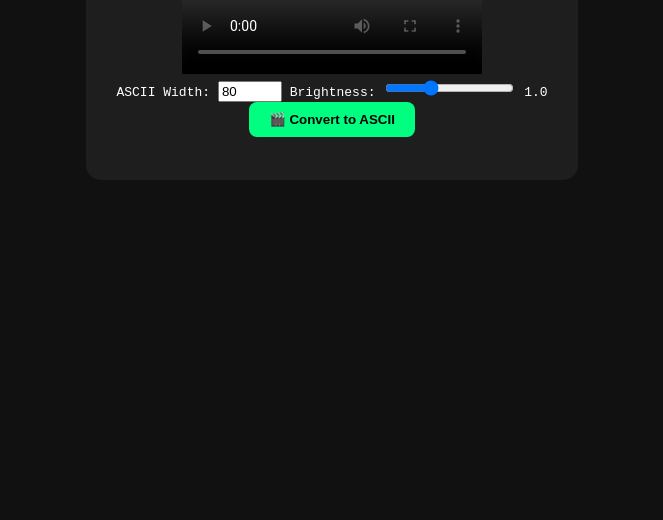
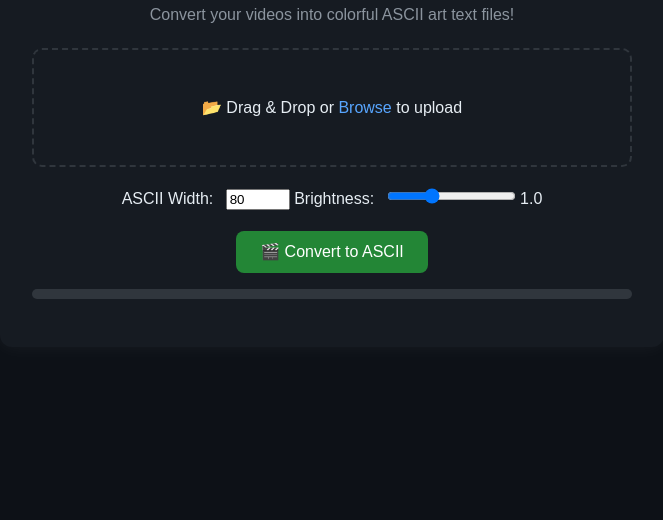
Before and after one commit to Shanmukhcr7/Ascii-Video-frontend, a plain HTML site: page index.html in a window 1280 px wide. Shown: the part 280-800 px from the top of the page, without its empty margins (308-971 px from the left). Drawn offline with Linux system fonts and the light colour scheme.

Commit message:
Update style.css

```diff
--- a/style.css
+++ b/style.css
@@ -1,21 +1,111 @@
 body {
-  font-family: monospace;
-  background: #111;
-  color: #fff;
+  background: #0d1117;
+  color: #e6edf3;
+  font-family: "Poppins", sans-serif;
+  display: flex;
+  align-items: center;
+  justify-content: center;
+  height: 100vh;
+  margin: 0;
+}
+
+.container {
   text-align: center;
-  margin-top: 50px;
+  background: #161b22;
+  padding: 2rem;
+  border-radius: 12px;
+  box-shadow: 0 0 20px rgba(255, 255, 255, 0.05);
+  width: 90%;
+  max-width: 600px;
 }
-.container {
-  background: #1e1e1e;
-  padding: 30px;
-  border-radius: 15px;
-  display: inline-block;
+
+h1 {
+  color: #58a6ff;
 }
+
+.subtitle {
+  color: #8b949e;
+  margin-bottom: 1.5rem;
+}
+
+.upload-area {
+  border: 2px dashed #30363d;
+  padding: 2rem;
+  border-radius: 10px;
+  cursor: pointer;
+  margin-bottom: 1rem;
+}
+
+.upload-area:hover {
+  background: #21262d;
+}
+
+.upload-area p span {
+  color: #58a6ff;
+  cursor: pointer;
+}
+
+video {
+  display: none;
+  width: 100%;
+  margin-top: 10px;
+  border-radius: 10px;
+}
+
+.controls {
+  margin: 1rem 0;
+}
+
+label {
+  margin-right: 8px;
+}
+
+input[type="number"], input[type="range"] {
+  margin: 5px 0;
+}
+
 button {
-  background: #00ff80;
+  background: #238636;
+  color: white;
   border: none;
-  padding: 10px 20px;
+  padding: 0.7rem 1.5rem;
   border-radius: 8px;
   cursor: pointer;
-  font-weight: bold;
+  font-size: 1rem;
+  transition: 0.3s;
 }
+
+button:disabled {
+  background: #2f353d;
+  cursor: not-allowed;
+}
+
+button:hover:not(:disabled) {
+  background: #2ea043;
+}
+
+.progress {
+  width: 100%;
+  background: #30363d;
+  border-radius: 10px;
+  margin-top: 1rem;
+  height: 10px;
+  overflow: hidden;
+}
+
+#progress-bar {
+  width: 0%;
+  height: 100%;
+  background: #58a6ff;
+  transition: width 0.3s;
+}
+
+#progress-text {
+  margin-top: 0.5rem;
+  font-size: 0.9rem;
+}
+
+#status {
+  margin-top: 1rem;
+  color: #8b949e;
+}
```
